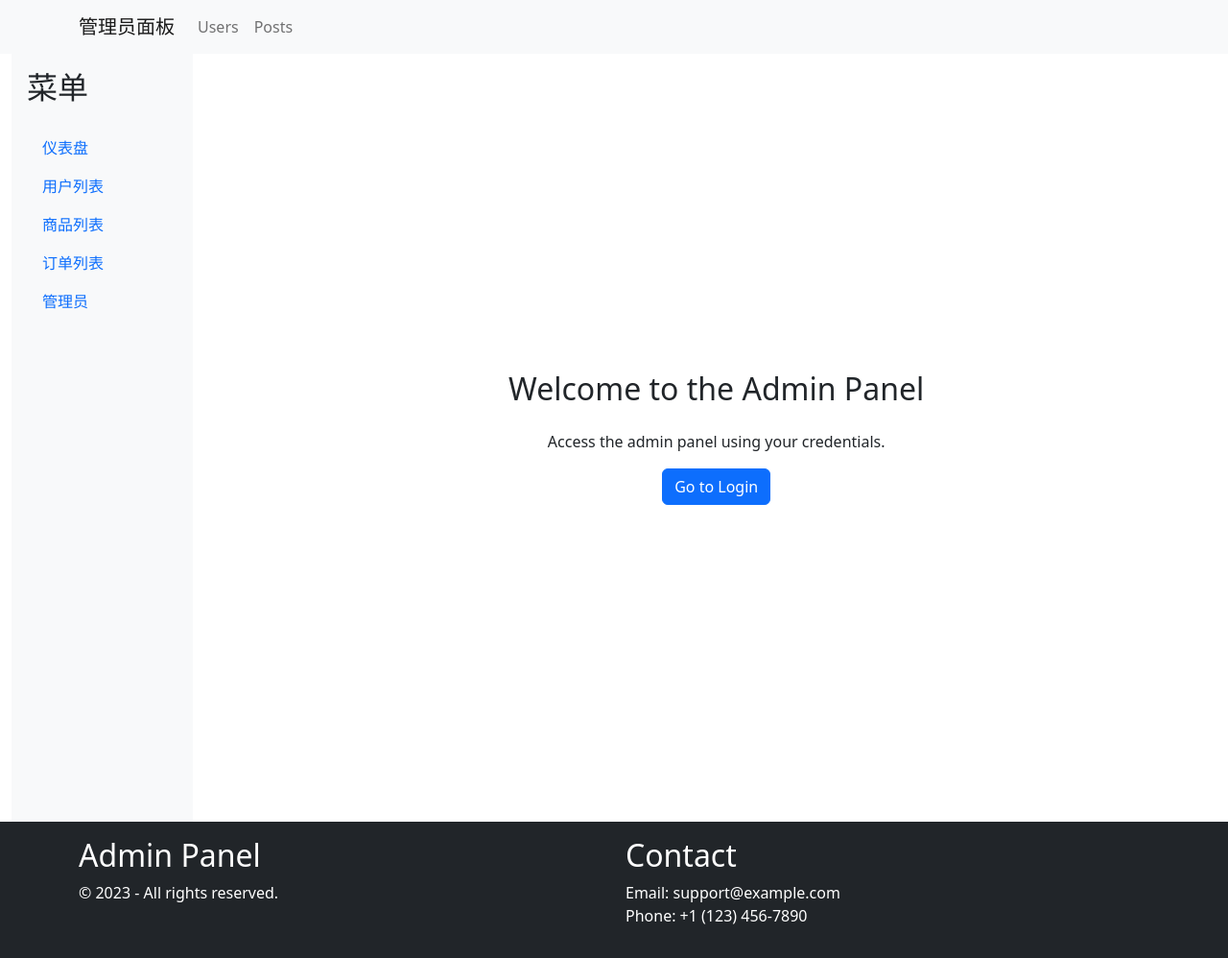
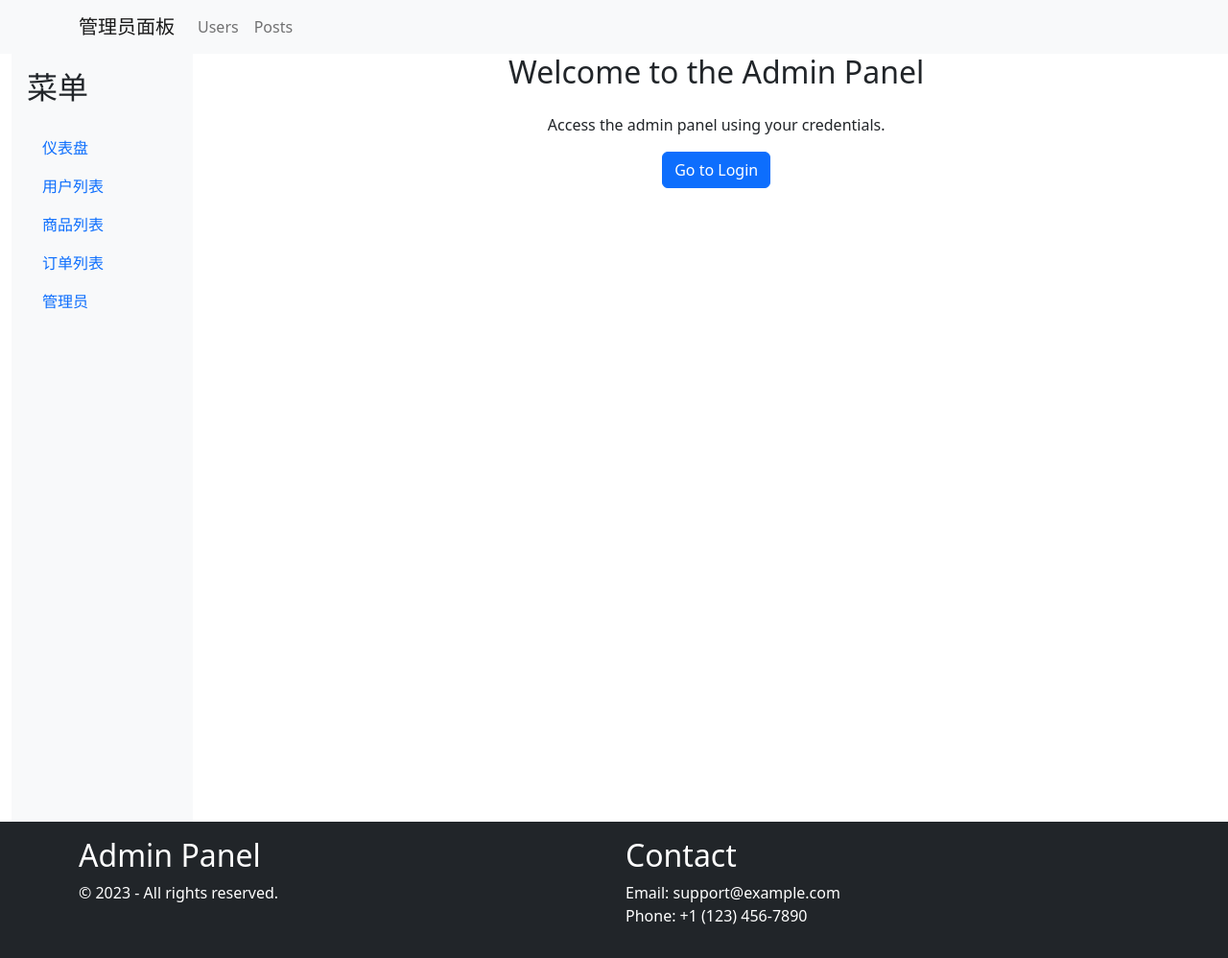
Before and after one commit to yqliu776/systerm-dsmanager, a Flask app: page /admin/ in a window 1280 px wide. Shown: the whole page at 96% size. Run offline with Flask 3, Linux system fonts and the light colour scheme.

Commit message:
修复内容剧中显示

```diff
--- a/templates/admin/base_admin.html
+++ b/templates/admin/base_admin.html
@@ -55,10 +55,12 @@
         </div>
             <!-- 主要内容 -->
             <div class="col-md-9 col-lg-10">
-                <div class="content h-100 d-flex flex-column justify-content-center align-items-center">
-                    {% block content %}
+                <div class="content h-100">
+                    <div class="inner-content">
+                        {% block content %}
 
-                    {% endblock %}
+                        {% endblock %}
+                    </div>
                 </div>
             </div>
         </div>
```
